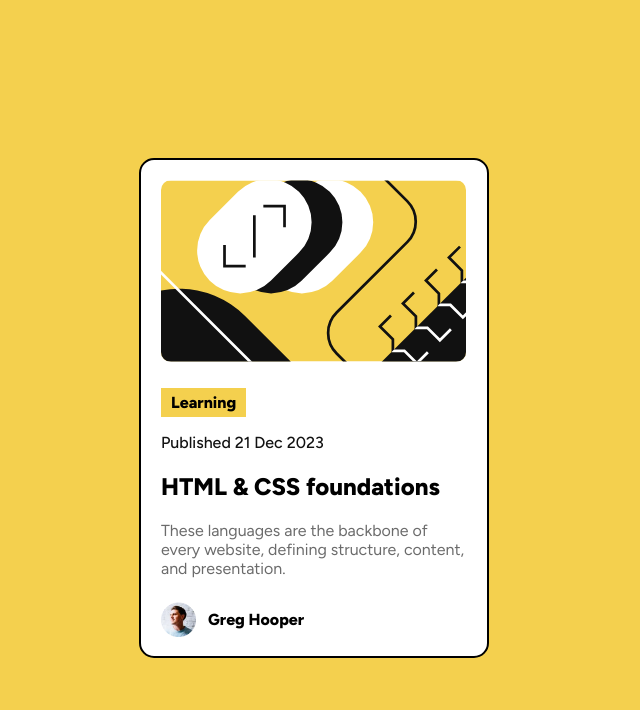
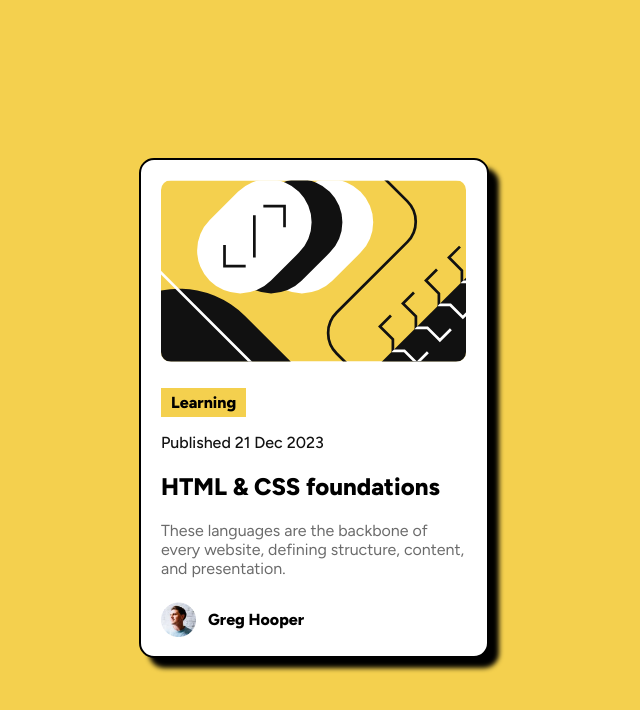
Before and after one commit to NalsDev/blog-preview-card-main, a plain HTML site: page index.html in a window 1280 px wide. Shown: the whole page, without its empty margins (326-966 px from the left). Drawn offline with Linux system fonts and the light colour scheme.

Commit message:
box shadow added

```diff
--- a/style.css
+++ b/style.css
@@ -29,6 +29,7 @@ p{
   height:500px;
   width:350px;
   padding:20px;
+  box-shadow: 10px 10px 5px rgba(0,0,0,1);
 }
 
 .image1-class{
```
